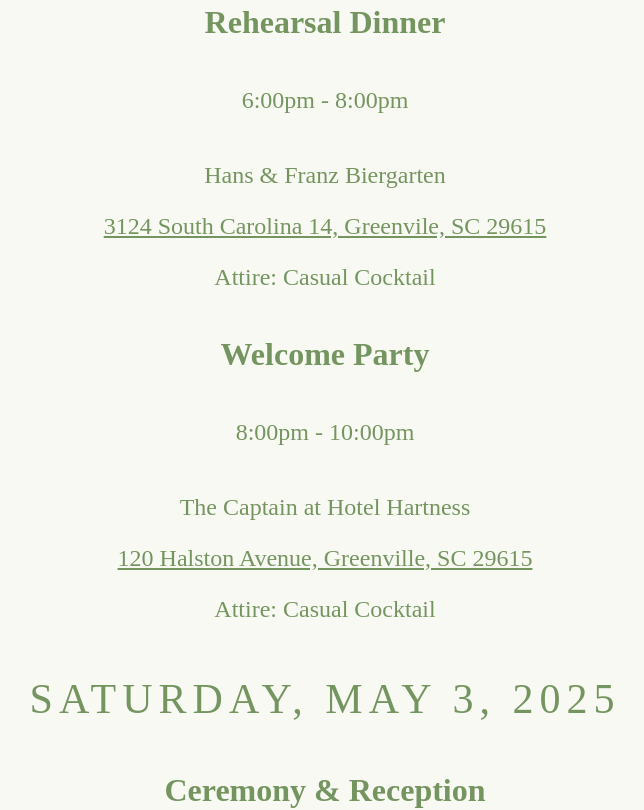
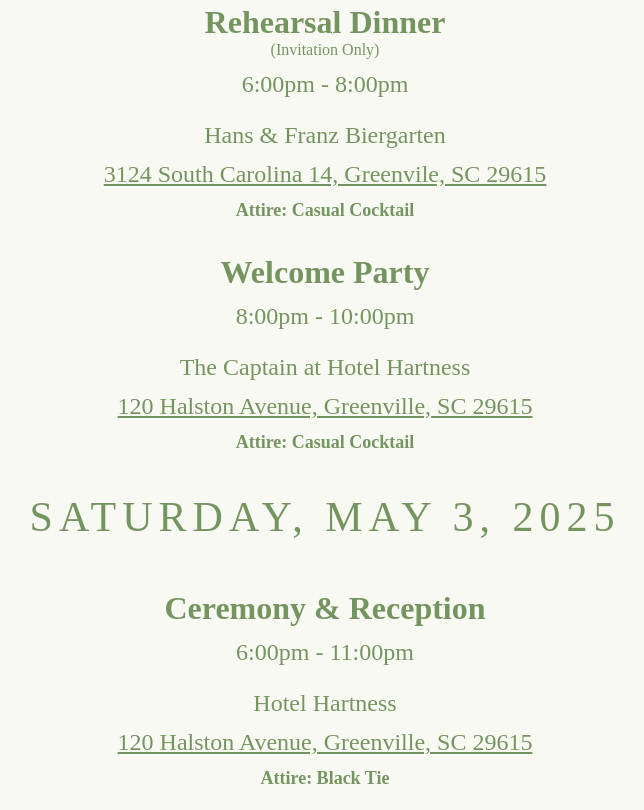
Before and after one commit to colecrum26/wedding, a React (Create React App) app in the folder wedding-website/: page /schedule in a window 1280 px wide. Shown: the part 340-1150 px from the top of the page, without its empty margins (315-959 px from the left). Built offline with nearby package versions, Linux system fonts and the light colour scheme.

Commit message:
updates to schedule formatting

```diff
--- a/wedding-website/src/App.css
+++ b/wedding-website/src/App.css
@@ -146,4 +146,27 @@ li {
 
 .activities {
   max-width: 600px;
+  margin: 12px;
 }
+.activities p {
+  margin: 12px;
+}
+
+
+.events p {
+  margin: 12px;
+}
+.event-title {
+  margin: 21px 21px 0px;
+}
+.event-time {
+  margin-top: 0;
+}
+.attire {
+  font-size: 18px;
+  font-weight: 600;
+}
+#io-note {
+  font-size: 16px;
+  margin: 0;
+}
--- a/wedding-website/src/pages/schedule.jsx
+++ b/wedding-website/src/pages/schedule.jsx
@@ -7,26 +7,27 @@ export default function Schedule() {
       <div className="content-wrapper">
         <div className="events">
           <h1 className="header-main">FRIDAY, MAY 2, 2025</h1>
-          <h1>Rehearsal Dinner</h1>
-          <p>6:00pm - 8:00pm</p>
+          <h1 className="event-title">Rehearsal Dinner</h1>
+          <p id="io-note">(Invitation Only)</p>
+          <p className="event-time">6:00pm - 8:00pm</p>
           <p>Hans & Franz Biergarten</p>
           <a href="https://maps.app.goo.gl/u9faBurUW4bbZvHh6" className="address-link">3124 South Carolina 14, Greenvile, SC 29615</a>
-          <p>Attire: Casual Cocktail</p>
-          <h1>Welcome Party</h1>
-          <p>8:00pm - 10:00pm</p>
+          <p className="attire">Attire: Casual Cocktail</p>
+          <h1 className="event-title">Welcome Party</h1>
+          <p className="event-time">8:00pm - 10:00pm</p>
           <p>The Captain at Hotel Hartness</p>
           <a href="https://maps.app.goo.gl/DXcL6Mjs8DtGCsM19" className="address-link">120 Halston Avenue, Greenville, SC 29615</a>
-          <p>Attire: Casual Cocktail</p>
+          <p className="attire">Attire: Casual Cocktail</p>
         </div>
         <div className="events">
           <h1 className="header-main">SATURDAY, MAY 3, 2025</h1>
-          <h1>Ceremony & Reception</h1>
-          <p>6:00pm - 11:00pm</p>
+          <h1 className="event-title">Ceremony & Reception</h1>
+          <p className="event-time">6:00pm - 11:00pm</p>
           <p>Hotel Hartness</p>
           <a href="https://maps.app.goo.gl/DXcL6Mjs8DtGCsM19" className="address-link">120 Halston Avenue, Greenville, SC 29615</a>
-          <p>Attire: Black Tie</p>
-          <h1>After Party</h1>
-          <p>11:00pm - 12:30am</p>
+          <p className="attire">Attire: Black Tie</p>
+          <h1 className="event-title">After Party</h1>
+          <p className="event-time">11:00pm - 12:30am</p>
           <p>The Captain at Hotel Hartness</p>
           <a href="https://maps.app.goo.gl/DXcL6Mjs8DtGCsM19" className="address-link">120 Halston Avenue, Greenville, SC 29615</a>
         </div>
--- a/wedding-website/src/pages/ttd.jsx
+++ b/wedding-website/src/pages/ttd.jsx
@@ -46,7 +46,11 @@ export default function ThingsToDo() {
         <div className="activities">
           <h1 className="header-main">SPA H</h1>
           <p>90 Traverse Drive, Greenville, SC 29615</p>
-          <p>Book a relaxing facial or massage at the hotel spa!</p>
+          <p>
+            Stretch out and feel your tensions ease at Spa H as expert
+            therapists provide soothing massages and revitalizing facials. Ideal
+            for pre-wedding pampering, romantic weekends, group visits and more.
+          </p>
           <NavLink
             className="faux"
             to="https://www.hotelhartness.com/experiences/spa-h"
@@ -58,7 +62,17 @@ export default function ThingsToDo() {
         <div className="activities">
           <h1 className="header-main">TOPGOLF</h1>
           <p>201 Clifton Court, Greenville, SC 29615</p>
-          <NavLink className="faux" to="https://topgolf.com/us/greenville/" target="_blank">View</NavLink>
+          <p>
+            Enjoy the sprawling entertainment venue with a high-tech driving
+            range and swanky lounge with drinks and games.
+          </p>
+          <NavLink
+            className="faux"
+            to="https://topgolf.com/us/greenville/"
+            target="_blank"
+          >
+            View
+          </NavLink>
         </div>
         <div className="activities">
           <h1 className="header-main">BMW PERFORMANCE CENTER</h1>
@@ -69,13 +83,19 @@ export default function ThingsToDo() {
             Hartness! We promise you won't regret booking this thrilling
             experience.
           </p>
-          <NavLink className="faux" to="https://bmwperformancecenter.com/" target="_blank">View</NavLink>
+          <NavLink
+            className="faux"
+            to="https://bmwperformancecenter.com/"
+            target="_blank"
+          >
+            View
+          </NavLink>
         </div>
         <div className="activities">
           <h1 className="header-main">DOWNTOWN GREENVILLE</h1>
           <p>Greenville, SC 29601</p>
           <p>
-            From walking through Falls Park, to shopping on Main Street, you
+            From walking through Falls Park to shopping on Main Street, you
             will find no shortage of things to do in Downtown Greenville. Make
             sure to take a picture on Liberty Bridge!
           </p>
```
